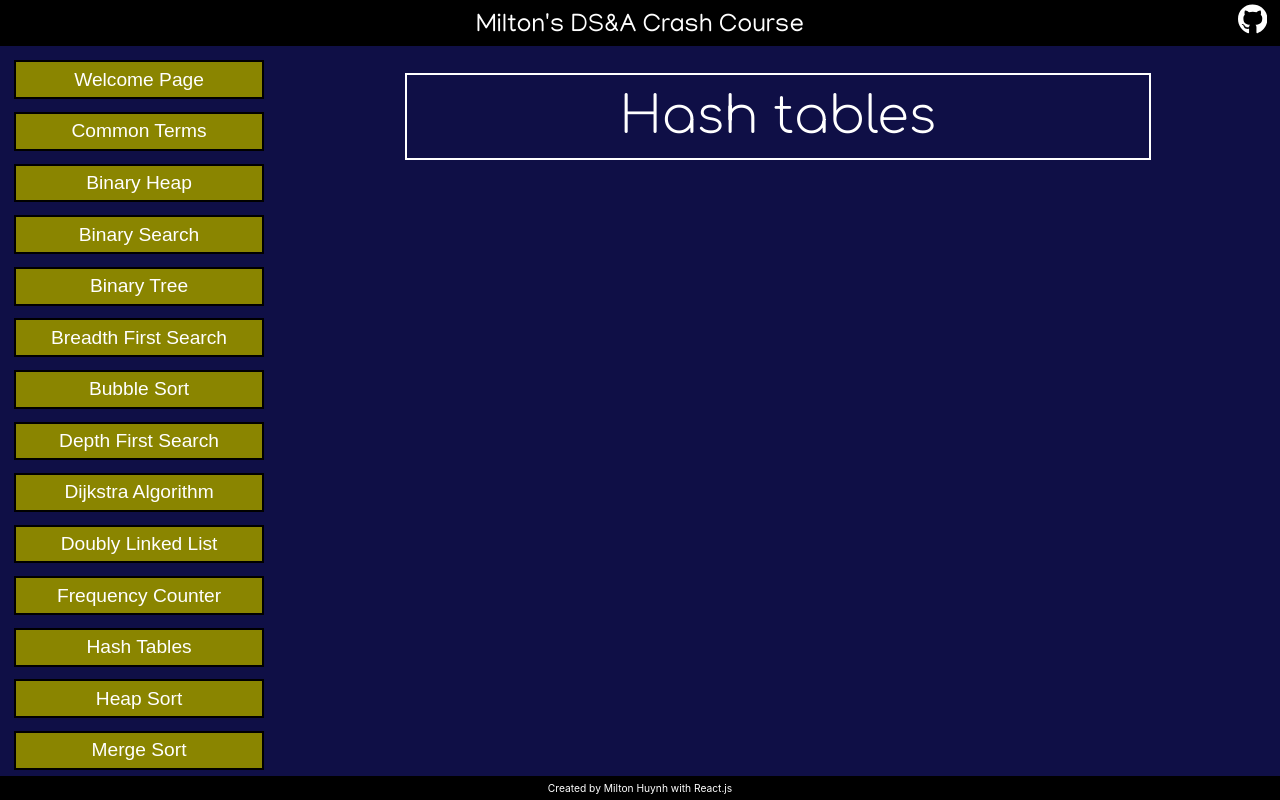
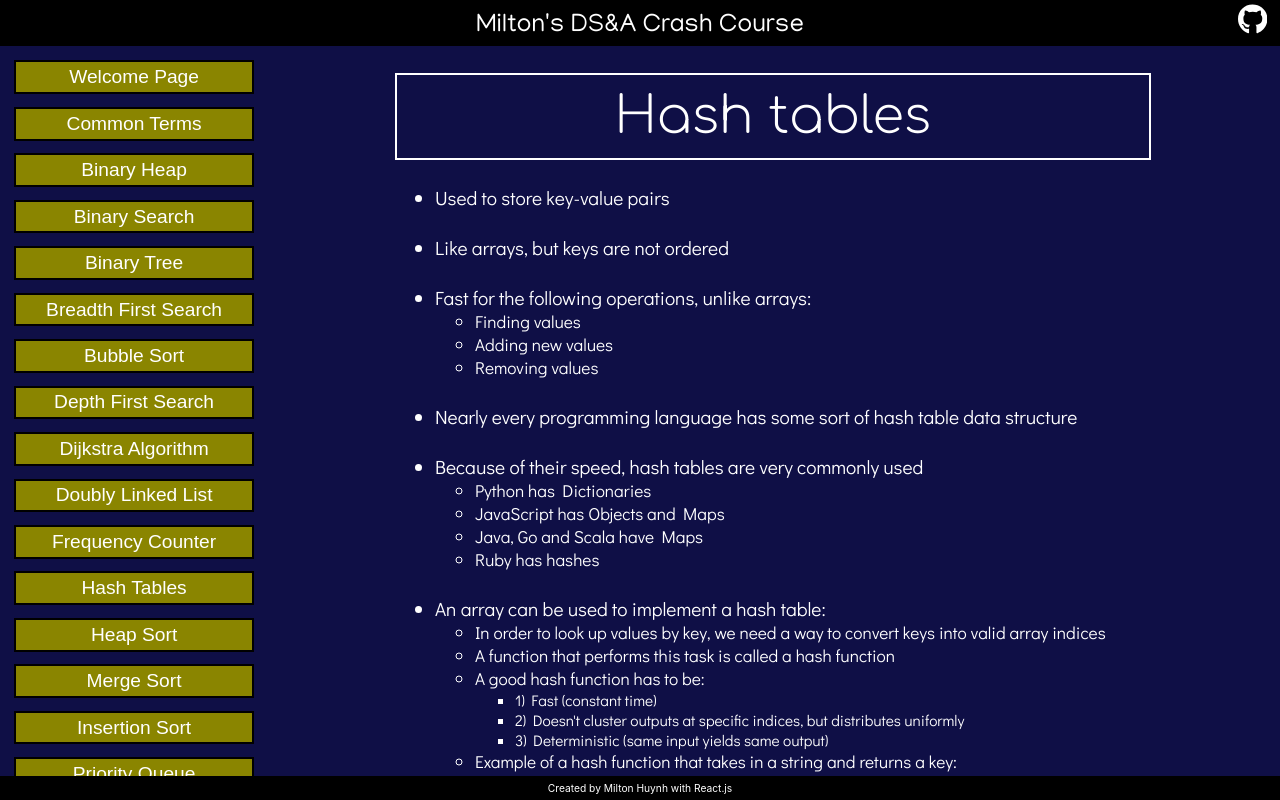
Before and after one commit to miltonhuynh/DSA-guide, a React (Create React App) app in the folder app/: page /DSA-guide/HashTables in a window 1280 px wide. Built offline with nearby package versions, Linux system fonts and the light colour scheme; a web font is replaced by a local one.

Commit message:
Added hash table page content and hash function guide

```diff
--- a/app/src/App.css
+++ b/app/src/App.css
@@ -79,7 +79,7 @@ body,html {
 }
 
 #Navigator {
-  width: 22vw;
+  width: 21vw;
   overflow-y: scroll;
 }
 
@@ -92,7 +92,7 @@ body,html {
   background: rgb(138, 133, 0);
   color: white;
   font-size: 1.5vw;
-  padding: 0.5vw;
+  padding: 0.3vw;
   font-family: 'Mandali', sans-serif;
 }
 
@@ -127,7 +127,6 @@ body,html {
   font-size: 1.2vw;
   color: white;
   border: 0.1vw solid white;
-  width: 47vw;
   padding: 2vw 5vw 2vw 5vw;
   margin: 2vw 0vw 2vw 0vw;
 }
--- a/app/src/Concepts/HashTables.js
+++ b/app/src/Concepts/HashTables.js
@@ -1,9 +1,69 @@
 import React from 'react'
 
 export default function HashTables() {
+  const hashfunction =
+  `function hash(key, arrayLen) {
+    let total = 0;
+    for (let char of key) {
+      // map "a" to 1, "b" to 2, "c" to 3, etc.
+      let value = char.charCodeAt(0) - 96
+      total = (total + value) % arrayLen;
+    }
+    return total;
+  }`
+
   return (
     <div class="Concept_page">
       <div class="Concept_title">Hash tables</div>
+      <div class="Container font-m">
+        <ul>
+          <li>Used to store key-value pairs</li><br/>
+          <li>Like arrays, but keys are not ordered</li><br/>
+          <li>
+            Fast for the following operations, unlike arrays:
+            <ul class="font-sm">
+              <li>Finding values</li>
+              <li>Adding new values</li>
+              <li>Removing values</li>
+            </ul><br/>
+          </li>
+          <li>Nearly every programming language has some sort of hash table data structure</li><br/>
+          <li>
+            Because of their speed, hash tables are very commonly used
+            <ul class="font-sm">
+              <li>Python has Dictionaries</li>
+              <li>JavaScript has Objects and Maps</li>
+              <li>Java, Go and Scala have Maps</li>
+              <li>Ruby has hashes</li>
+            </ul><br/>
+          </li>
+          <li>
+            An array can be used to implement a hash table:
+            <ul class="font-sm">
+              <li>In order to look up values by key, we need a way to convert keys into valid array indices</li>
+              <li>A function that performs this task is called a hash function</li>
+              <li>
+                A good hash function has to be:
+                <ul class="font-xsm">
+                  <li>1) Fast (constant time)</li>
+                  <li>2) Doesn't cluster outputs at specific indices, but distributes uniformly</li>
+                  <li>3) Deterministic (same input yields same output)</li>
+                </ul>
+              <li>
+                  Example of a hash function that takes in a string and returns a key:
+                  <div class="Code">
+                    <pre>
+                      <code>
+                        {hashfunction}
+                      </code>
+                    </pre>
+                  </div>
+                </li>
+              </li>
+            </ul>
+          </li>
+        </ul>
+      </div>
     </div>
   )
 }
```
